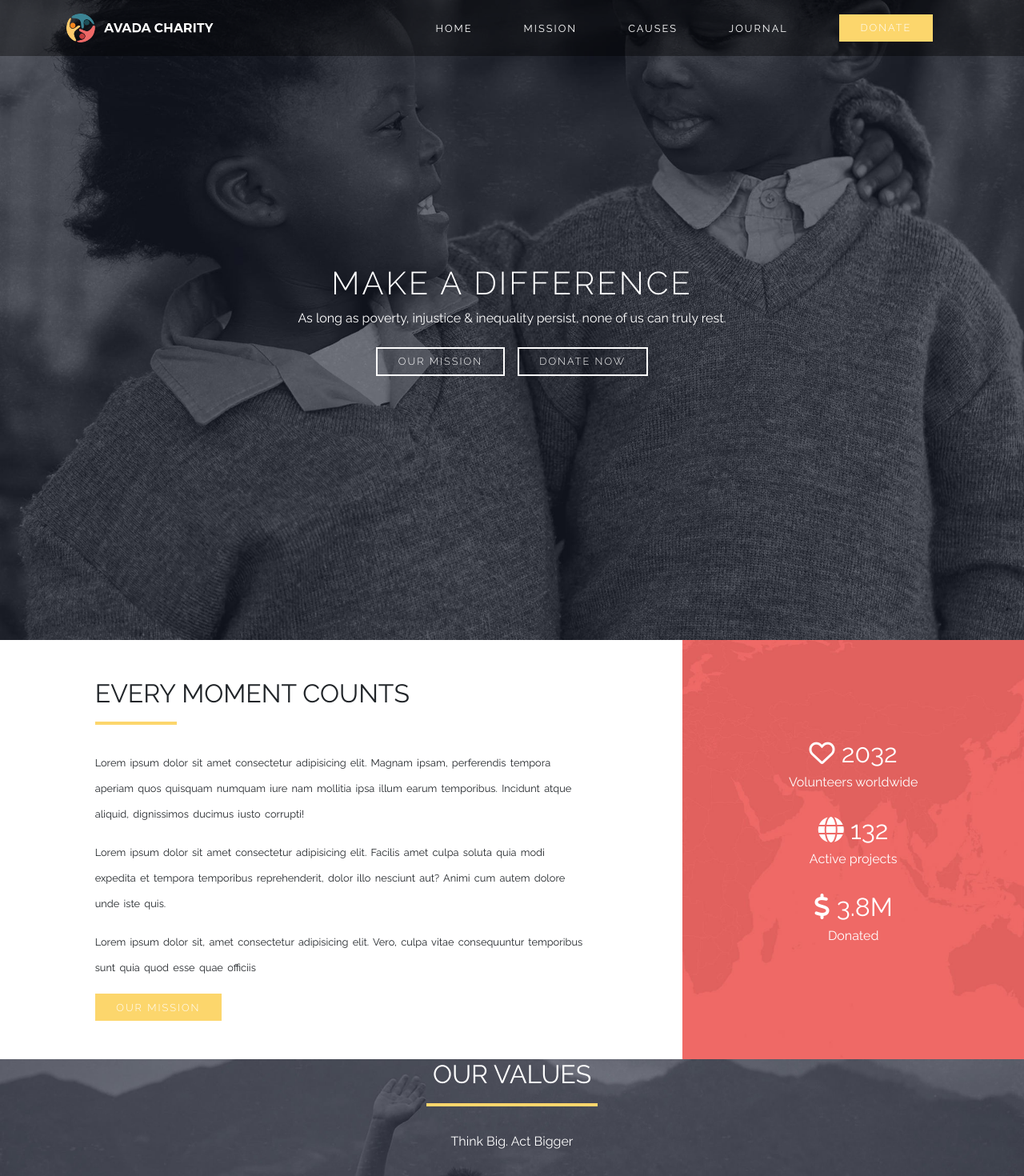
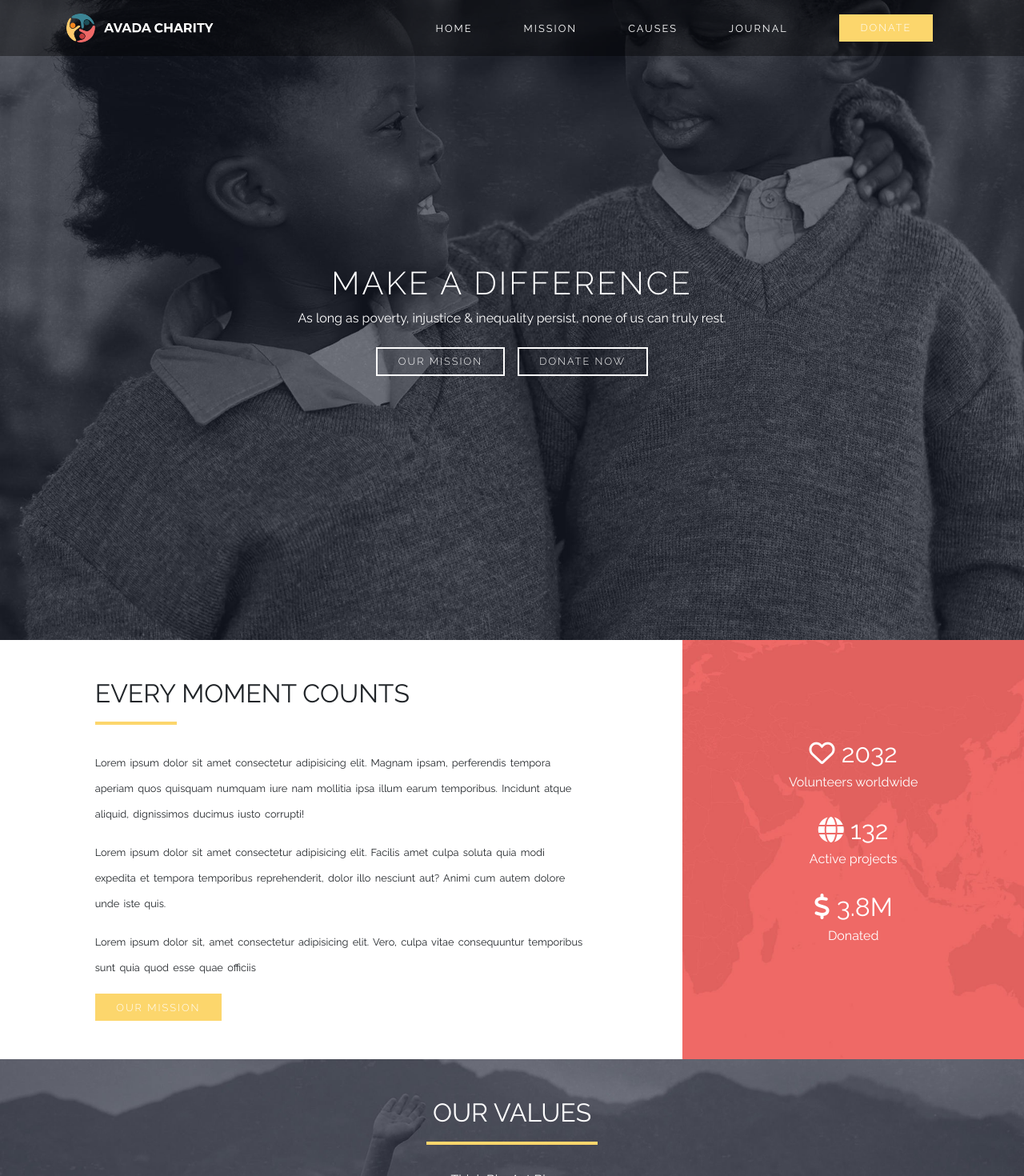
Before and after one commit to Nuccia955/proj-html-vuejs, a Vue app: page / in a window 1280 px wide. Shown: the top 1470 px of the page at 80% size. Built offline with nearby package versions, Linux system fonts and the light colour scheme.

Commit message:
add dynamic links

```diff
--- a/src/App.vue
+++ b/src/App.vue
@@ -1,10 +1,16 @@
 <template>
     <div id="app">
-        <Header />
+        <Header
+            :status="status"
+        />
 
-        <Main />
+        <Main
+            @hideMore="changeContent"
+        />
 
-        <Footer />
+        <Footer
+
+        />
     </div>
 </template>
 
@@ -19,6 +25,16 @@ export default {
       Header,
       Main,
       Footer,
+    },
+    data() {
+      return {
+        status: true,
+      }
+    },
+    methods: {
+        changeContent(status) {
+            this.status = status
+        }
     }
 }
 </script>
--- a/src/components/Articles.vue
+++ b/src/components/Articles.vue
@@ -1,5 +1,5 @@
 <template>
-    <section class="articles">
+    <section class="articles" id="journal">
         <SectionTitle class="section-title mt-5"
             title="Latest Articles"
             subtitle="Together we all make the difference"
@@ -87,7 +87,7 @@ export default {
     methods: {
         showArticleActive(index) {
             this.activeIndex = index;
-        }
+        },
     }
 }
 </script>
--- a/src/components/CausesGallery.vue
+++ b/src/components/CausesGallery.vue
@@ -1,5 +1,5 @@
 <template>
-    <section class="causes-gallery text-center">
+    <section class="causes-gallery text-center" id="causes">
         <SectionTitle class="mt-5"
             title="Recent Causes"
             subtitle="We run projects in over 30 countries in 5 continents"
--- a/src/components/Data.vue
+++ b/src/components/Data.vue
@@ -1,5 +1,5 @@
 <template>
-    <div class="data text-center mb-4">
+    <div class="data text-center mb-4" id="mission">
         <div class="number">
             <i :class="`${icon}`"></i>
             {{ number }}
@@ -15,7 +15,7 @@ export default {
         icon: String,
         number: String,
         label: String,
-    }
+    },
 }
 </script>
 
--- a/src/components/Header.vue
+++ b/src/components/Header.vue
@@ -1,23 +1,26 @@
 <template>
-    <header class="d-flex flex-column align-items-center">
+    <header class="d-flex flex-column align-items-center" id="header"
+        :class="{ height100: status }">
         <!-- nav -->
         <nav class="position-fixed top-0 w-100">
             <div class="container-lg d-flex justify-content-between align-items-center">
                 <div class="logo col-2">
-                    <img src="../assets/avada-charity-logo.png" alt="logo">
+                    <a href="#header">
+                        <img src="../assets/avada-charity-logo-retina.png" alt="logo">
+                    </a>
                 </div>
                 <ul class="links d-md-flex align-items-center m-0">
                     <li>
-                        <a href="/">Home</a>
+                        <a href="#header">Home</a>
                     </li>
                     <li>
-                        <a href="/">Mission</a>
+                        <a href="#mission">Mission</a>
                     </li>
                     <li>
-                        <a href="/">Causes</a>
+                        <a href="#causes">Causes</a>
                     </li>
                     <li>
-                        <a href="/">Journal</a>
+                        <a href="#journal">Journal</a>
                     </li>
                     <li>
                         <BtnFilled
@@ -29,7 +32,7 @@
         </nav>
 
         <!-- hero -->
-        <section class="hero flex-grow-1 d-flex flex-column justify-content-center align-items-center">
+        <section v-if="status" class="hero flex-grow-1 d-flex flex-column justify-content-center align-items-center">
             <h1 class=" text-uppercase">Make a difference</h1>
             <span>As long as poverty, injustice & inequality persist, none of us can truly rest.</span>
             <div class="actions mt-4">
@@ -52,6 +55,9 @@ export default {
     components: {
         BtnBordered,
         BtnFilled,
+    },
+    props: {
+        status: Boolean,
     }
 }
 </script>
@@ -68,7 +74,9 @@ header {
     background-image: url('../assets/home-page-slider.jpg');
     background-position-x: center;
     background-size: cover;
-    height: 100vh;
+    &.height100 {
+        height: 100vh;
+    }
     nav {
         background-color: rgba(0, 0, 0, 0.4);
         padding: 1em 0;
--- a/src/components/Picture.vue
+++ b/src/components/Picture.vue
@@ -17,4 +17,8 @@ export default {
 </script>
 
 <style scoped lang="scss">
+.picture:hover {
+    transform: scale(1.5);
+    box-shadow: 10px 10px 10px rgba(0, 0, 0, 0.4);
+}
 </style>
--- a/src/components/ProjectStatistics.vue
+++ b/src/components/ProjectStatistics.vue
@@ -59,7 +59,7 @@ export default {
                 },
             ],
         }
-    }
+    },
 }
 </script>
 
--- a/src/components/ProjectValues.vue
+++ b/src/components/ProjectValues.vue
@@ -1,6 +1,6 @@
 <template>
     <section class="project-values d-flex flex-column justify-content-center">
-            <SectionTitle
+            <SectionTitle class="mt-5"
                 title="Our Values"
                 subtitle="Think Big. Act Bigger"
                 position="center"
```
